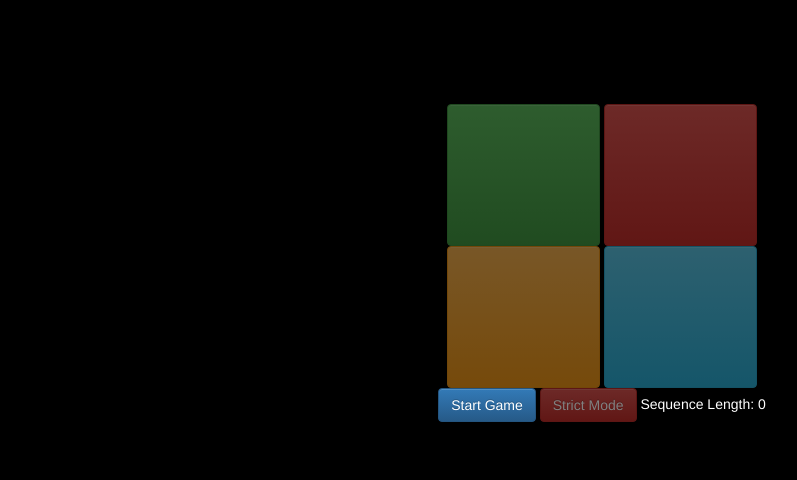
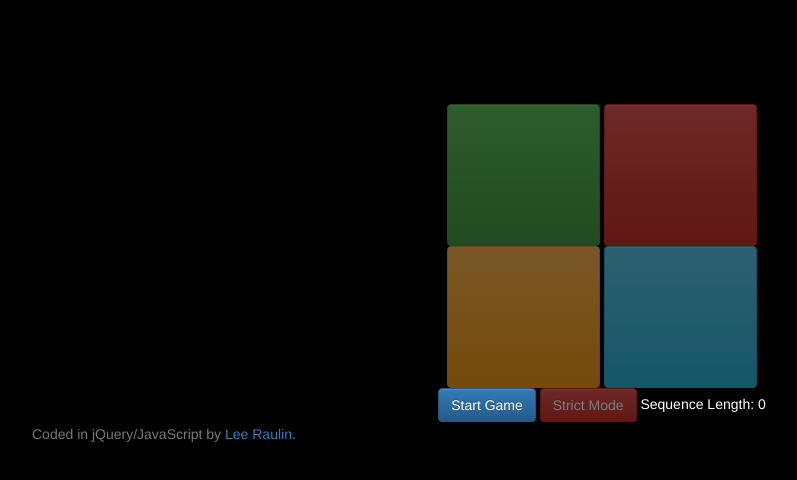
Before and after one commit to lraulin/simon, a plain HTML site: page index.html in a window 1280 px wide. Shown: the whole page, without its empty margins (38-835 px from the left). Drawn offline with nearby package versions, Linux system fonts and the light colour scheme.

Commit message:
attribution: me

```diff
--- a/index.html
+++ b/index.html
@@ -42,6 +42,11 @@
           </div>
         </div>
     </div>
+    <footer class="footer">
+      <div class="container">
+        <p class="text-muted">Coded in jQuery/JavaScript by&nbsp;<a href="https://lraulin.github.io/portfolio1/">Lee Raulin</a>.</p>
+      </div>
+    </footer>
 
     <script src="https://ajax.googleapis.com/ajax/libs/jquery/3.2.1/jquery.min.js"></script>
     <script src="main.js"></script>
```
